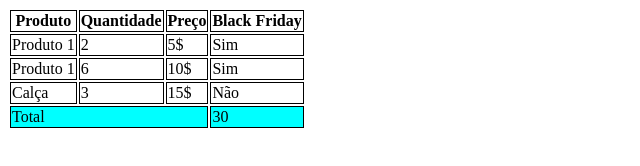
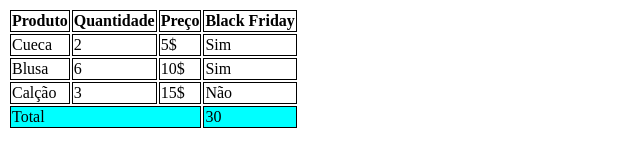
Before and after one commit to ThalesMesquita/aula-tabela, a plain HTML site: page index.html in a window 1280 px wide. Shown: the whole page, without its empty margins (0-640 px from the left). Drawn offline with Linux system fonts and the light colour scheme.

Commit message:
trocado todos os produtos de exemplo para teste

```diff
--- a/index.html
+++ b/index.html
@@ -32,19 +32,19 @@
 
         <tbody>
             <tr>
-                <td>Produto 1</td>
+                <td>Cueca</td>
                 <td>2</td>
                 <td>5$</td>
                 <td>Sim</td>
             </tr>
             <tr>
-                <td>Produto 1</td>
+                <td>Blusa</td>
                 <td>6</td>
                 <td>10$</td>
                 <td>Sim</td>
             </tr>
             <tr>
-                <td>Calça</td>
+                <td>Calção</td>
                 <td>3</td>
                 <td>15$</td>
                 <td>Não</td>
```
